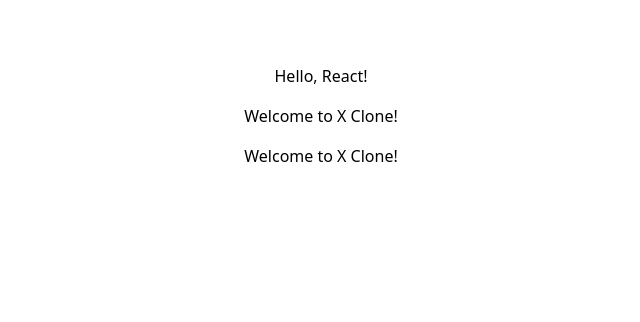
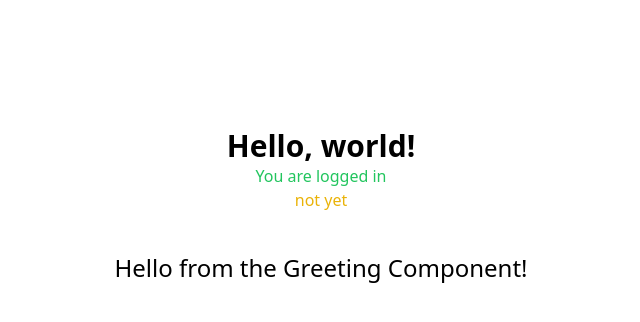
Before and after one commit to saki0506/x-clone, a React (Vite) app: page / in a window 1280 px wide. Shown: the top 322 px of the page, without its empty margins (319-959 px from the left). Built offline with nearby package versions, Linux system fonts and the light colour scheme.

Commit message:
Add Greeting component using arrow function and import it in App component

```diff
--- a/src/App.jsx
+++ b/src/App.jsx
@@ -1,15 +1,29 @@
-import Greeting      from "./components/Greeting";
-import WelcomeFunc   from "./components/WelcomeFunc";
-import WelcomeClass  from "./components/WelcomeClass";
+import Greeting from "./components/Greeting.jsx";
+import LoggedIn from "./components/LoggedIn.jsx";
+import LoggedOut from "./components/LoggedOut.jsx";
 
 function App() {
+  const helloWorld = 'Hello, world!';
+  const isLoggedIn = true;
+  const isDone = false;
   return (
-    <div className="flex flex-col items-center gap-4 mt-16">
+    <div className="flex flex-col items-center mt-32">
+      <h1 className="text-3xl font-bold">
+        {helloWorld}
+      </h1>
+      {isLoggedIn ? (
+        <LoggedIn />
+      ) : (
+        <LoggedOut />
+      )}
+
+      {isDone ?
+        <p className="text-blue-500">done</p> :
+        <p className="text-yellow-500">not yet</p>
+      }
       <Greeting />
-      <WelcomeFunc />
-      <WelcomeClass />
     </div>
   );
 }
 
-export default App;
+export default App
--- a/src/components/Greeting.jsx
+++ b/src/components/Greeting.jsx
@@ -1,5 +1,9 @@
 const Greeting = () => {
-  return <h1>Hello, React!</h1>;
+  return (
+    <div className="text-center mt-10">
+      <h2 className="text-2xl">Hello from the Greeting Component!</h2>
+    </div>
+  );
 };
 
 export default Greeting;
--- /dev/null
+++ b/src/components/LoggedIn.jsx
@@ -0,0 +1,9 @@
+const LoggedIn = () => {
+  const text = 'You are logged in';
+
+  return (
+    <p className="text-green-500">{text}</p>
+  )
+}
+
+export default LoggedIn;
--- /dev/null
+++ b/src/components/LoggedOut.jsx
@@ -0,0 +1,9 @@
+const LoggedOut = () => {
+  const text = 'You are not logged in.';
+
+  return (
+    <p className="text-green-500">{text}</p>
+  )
+}
+
+export default LoggedOut;
--- a/src/components/WelcomeClass.jsx
+++ /dev/null
@@ -1,9 +0,0 @@
-import React from "react"; // ← React.Component を使う場合は React のインポートが必須
-
-class Welcome extends React.Component {
-  render() {
-    return <h1>Welcome to X Clone!</h1>;
-  }
-}
-
-export default Welcome;
--- a/src/components/WelcomeFunc.jsx
+++ /dev/null
@@ -1,5 +0,0 @@
-const WelcomeFunc = () => {
-  return <h1>Welcome to X Clone!</h1>;
-};
-
-export default WelcomeFunc;
```
